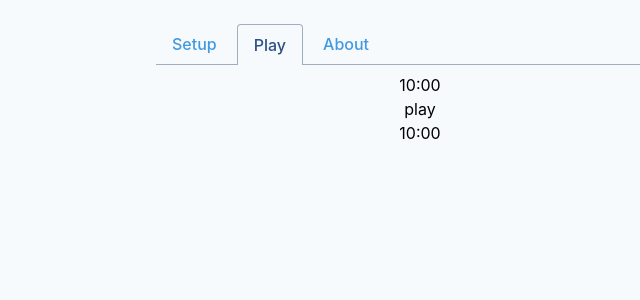
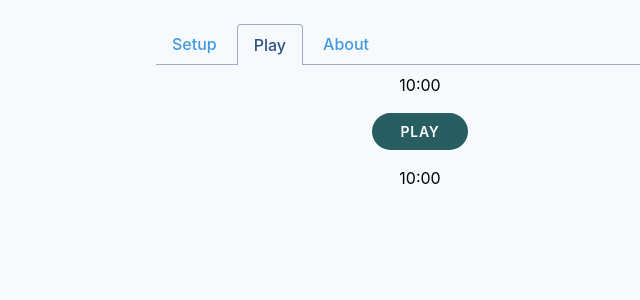
Before and after one commit to lawnchamp/chesstimer, a React (Create React App) app: page / in a window 1280 px wide. Shown: the top 300 px of the page, without its empty margins (220-860 px from the left). Built offline with nearby package versions, Linux system fonts and the light colour scheme.

Commit message:
Pause button is filled in

```diff
--- a/src/chessTimer.js
+++ b/src/chessTimer.js
@@ -24,11 +24,18 @@ function Clock({ isTicking, toggleTicker, startTime }) {
 }
 
 export function PauseButton({ toggle, isPaused }) {
-  const buttonStyles = isPaused ? '' : '';
+  const buttonStyles = isPaused
+    ? 'text-white bg-teal-800 hover:bg-teal-600'
+    : 'text-gray-700 border hover:bg-gray-200';
 
   return (
     <div className="text-center">
-      <button className={`${buttonStyles}`}>play</button>
+      <button
+        onClick={toggle}
+        className={`${buttonStyles} w-24 py-2 my-4 text-sm font-semibold tracking-wider uppercase rounded-full focus:outline-none focus:shadow-outline`}
+      >
+        {isPaused ? 'play' : 'pause'}
+      </button>
     </div>
   );
 }
```
